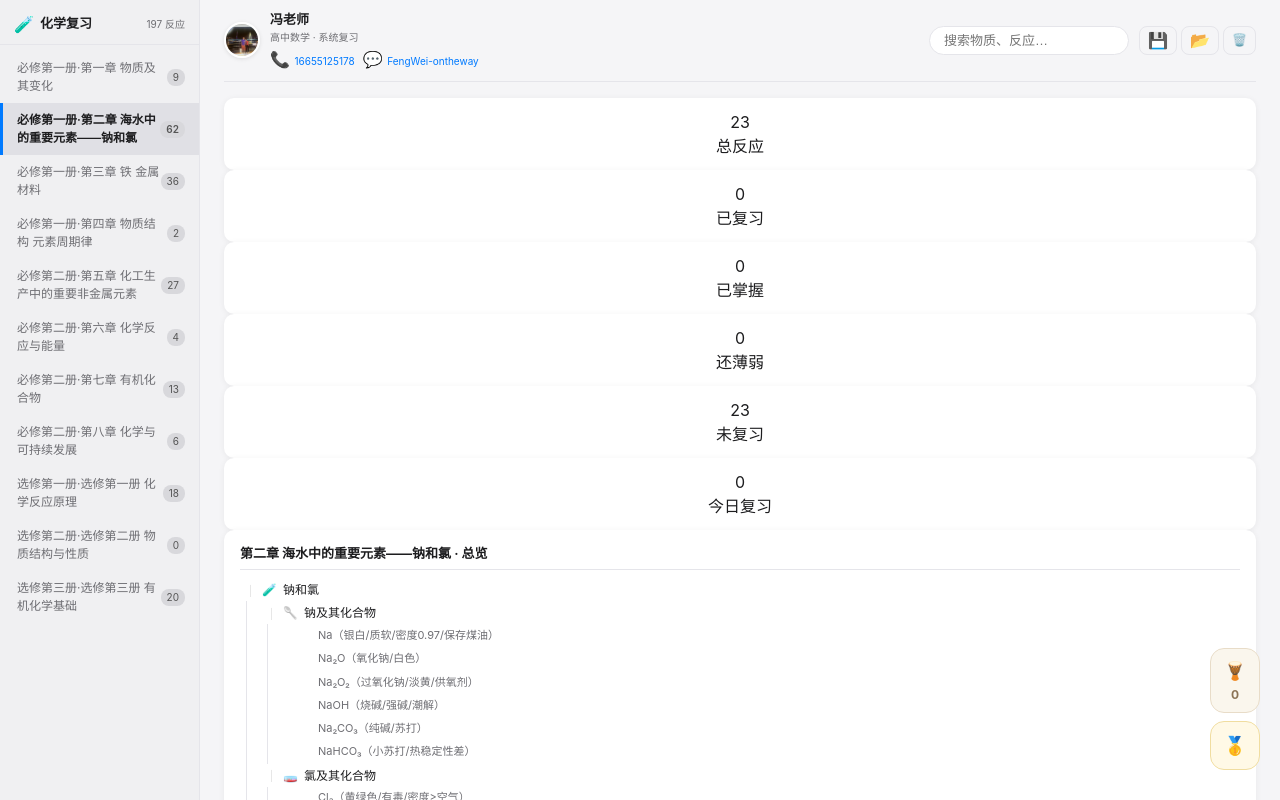
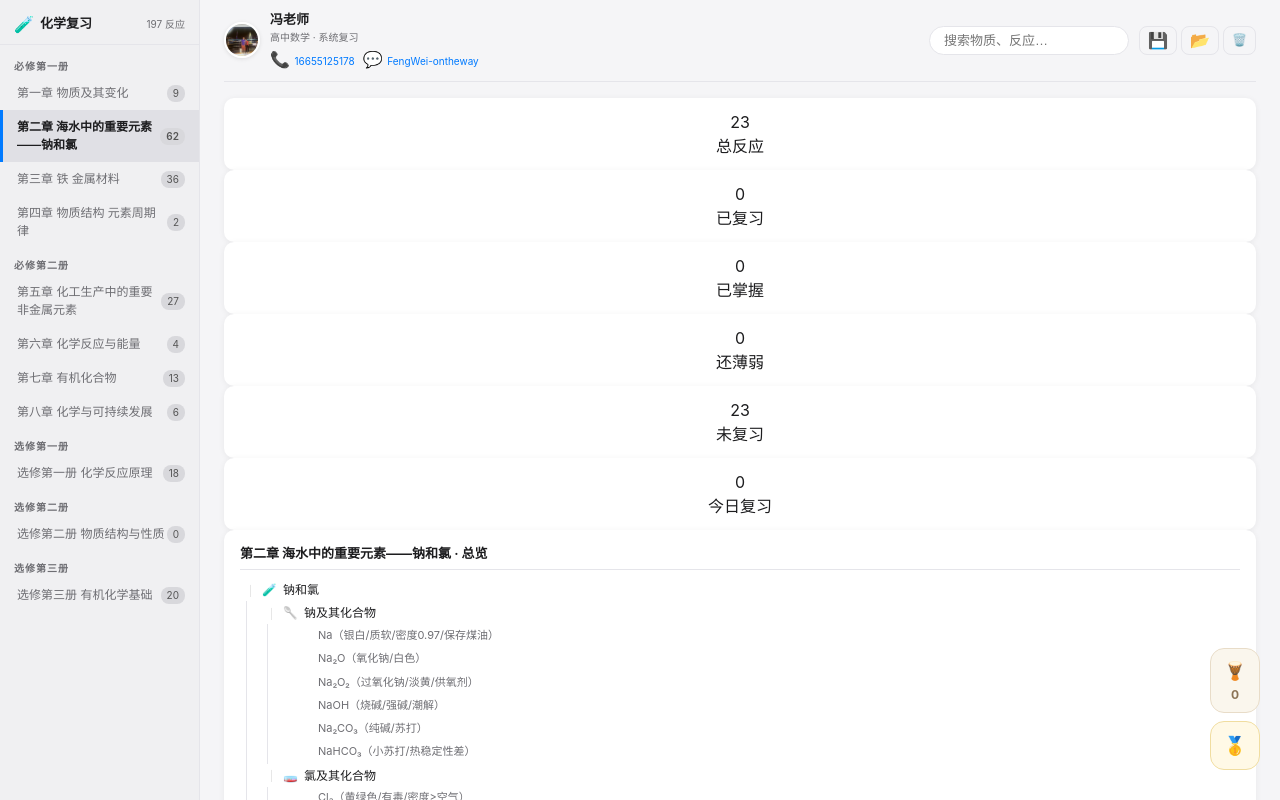
Before and after one commit to lolipopqaq-eng/chemistry-tracker, a React (Vite) app: page / in a window 1280 px wide. Shown: the top 800 px of the page. Built offline with nearby package versions, Linux system fonts and the light colour scheme.

Commit message:
fix: 导航按册分组 必修一/二/选修一/二/三

```diff
--- a/src/App.jsx
+++ b/src/App.jsx
@@ -150,20 +150,33 @@ export default function App() {
           <span className="side-nav-subtitle">{ALL_REACTIONS.length} 反应</span>
         </div>
         <div className="side-nav-chapters">
-          {TEXTBOOK.chapters.map(ch => (
+          {(() => {
+            const groups = {};
+            TEXTBOOK.chapters.forEach(ch => {
+              const vol = ch.name.split('·')[0];
+              if (!groups[vol]) groups[vol] = [];
+              groups[vol].push(ch);
+            });
+            return Object.entries(groups).map(([vol, chapters]) => (
+              <div key={vol} className="side-nav-group">
+                <div className="side-nav-group-title">{vol}</div>
+                {chapters.map(ch => (
                   <div
                     key={ch.id}
                     className={`side-nav-item ${activeChapter === ch.id ? 'active' : ''}`}
                     onClick={() => { setActiveChapter(ch.id); setActiveSubstance(null); }}
                   >
                     <span className="side-nav-ch-name">
-                {ch.name.replace(/^.+?册_/, '')}
+                      {ch.name.split('·')[1] || ch.name}
                     </span>
                     <span className="side-nav-ch-count">
                       {ch.sections.reduce((a,s) => a + s.substances.reduce((b,sub) => b + sub.reactions.length, 0), 0)}
                     </span>
                   </div>
                 ))}
+              </div>
+            ));
+          })()}
         </div>
       </nav>
       <Sidebar />
--- a/src/styles/app.css
+++ b/src/styles/app.css
@@ -70,7 +70,16 @@ body {
 .side-nav-chapters {
   flex: 1;
   overflow-y: auto;
-  padding: 6px 0;
+  padding: 4px 0;
+}
+.side-nav-group {}
+.side-nav-group-title {
+  font-size: 10px;
+  font-weight: 700;
+  color: var(--text-secondary);
+  padding: 10px 14px 2px;
+  text-transform: uppercase;
+  letter-spacing: 1px;
 }
 .side-nav-item {
   display: flex;
```
Also changed, not shown: 4 other files (tests, documents, lock files or other folders). Lines whose indentation alone changed are shown as unchanged.
